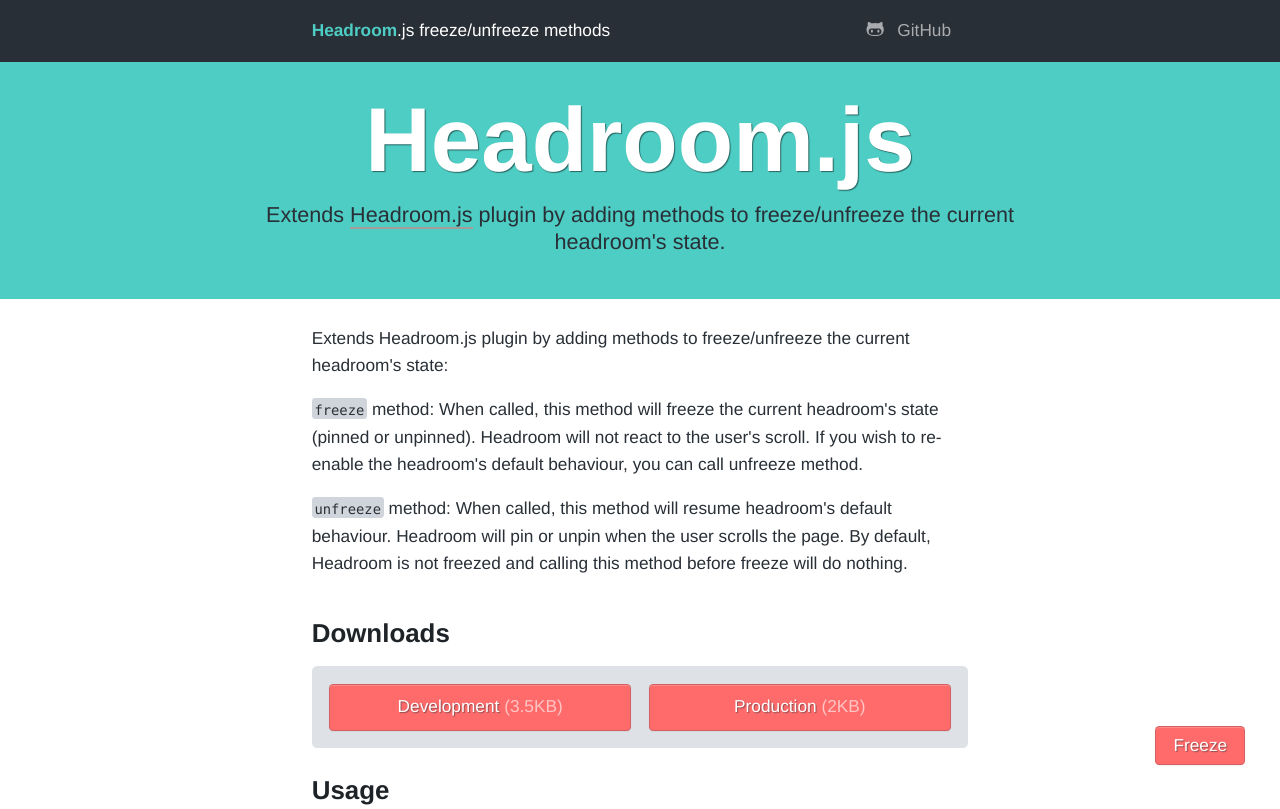
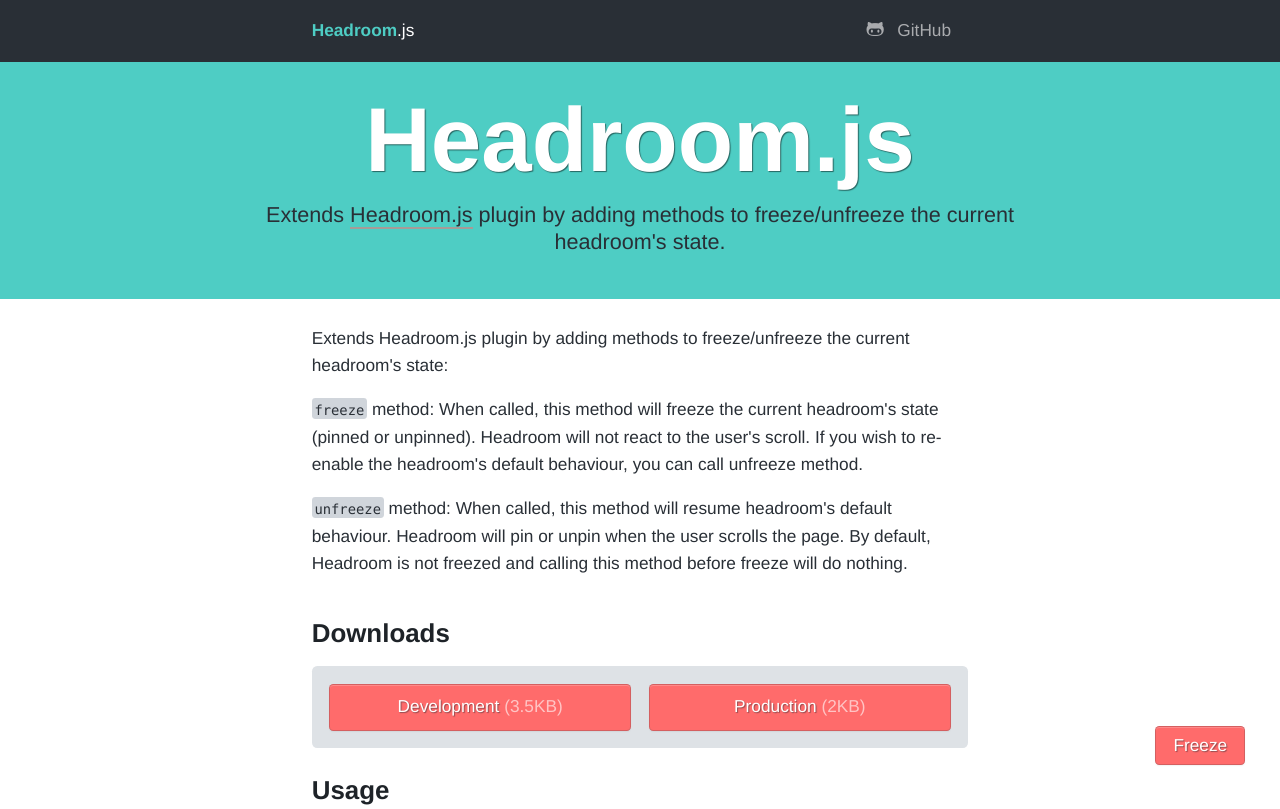
Before and after one commit to andreivictor/headroom.js-freeze-unfreeze-methods, a website: page docs/index.html in a window 1280 px wide. Shown: the top 809 px of the page. Drawn offline with nearby package versions, Linux system fonts and the light colour scheme; a script that the page names is missing.

Commit message:
Update index.html

```diff
--- a/docs/index.html
+++ b/docs/index.html
@@ -25,7 +25,7 @@
                 </ul>
             </nav>
             <a href="http://wicky.nillia.ms/headroom.js/" class="brand header__link">
-                <b class="brand__forename">Headroom</b><b class="brand__surname">.js</b></a> <b class="brand__surname">freeze/unfreeze methods</b>
+                <b class="brand__forename">Headroom</b><b class="brand__surname">.js</b></a>
             </a>
         </div>
     </header>
```
